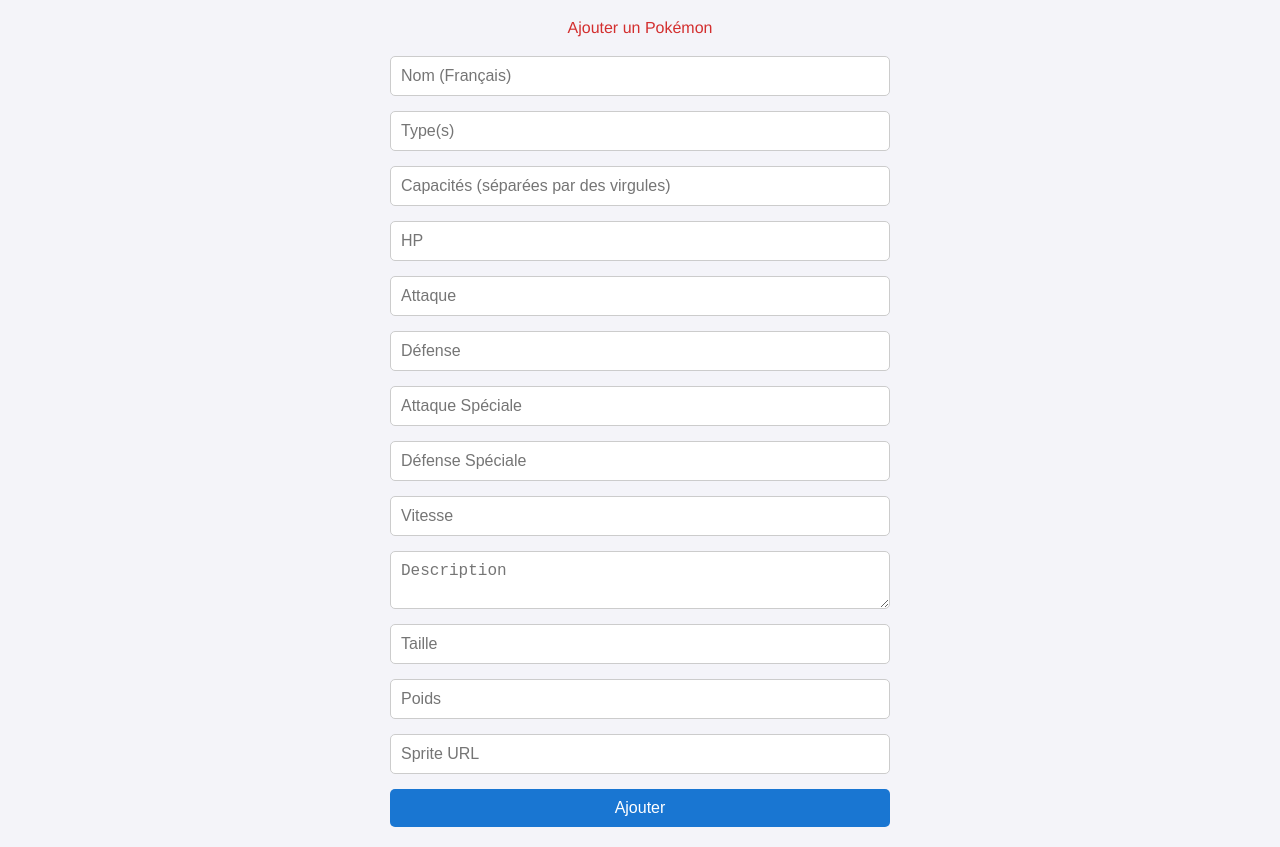
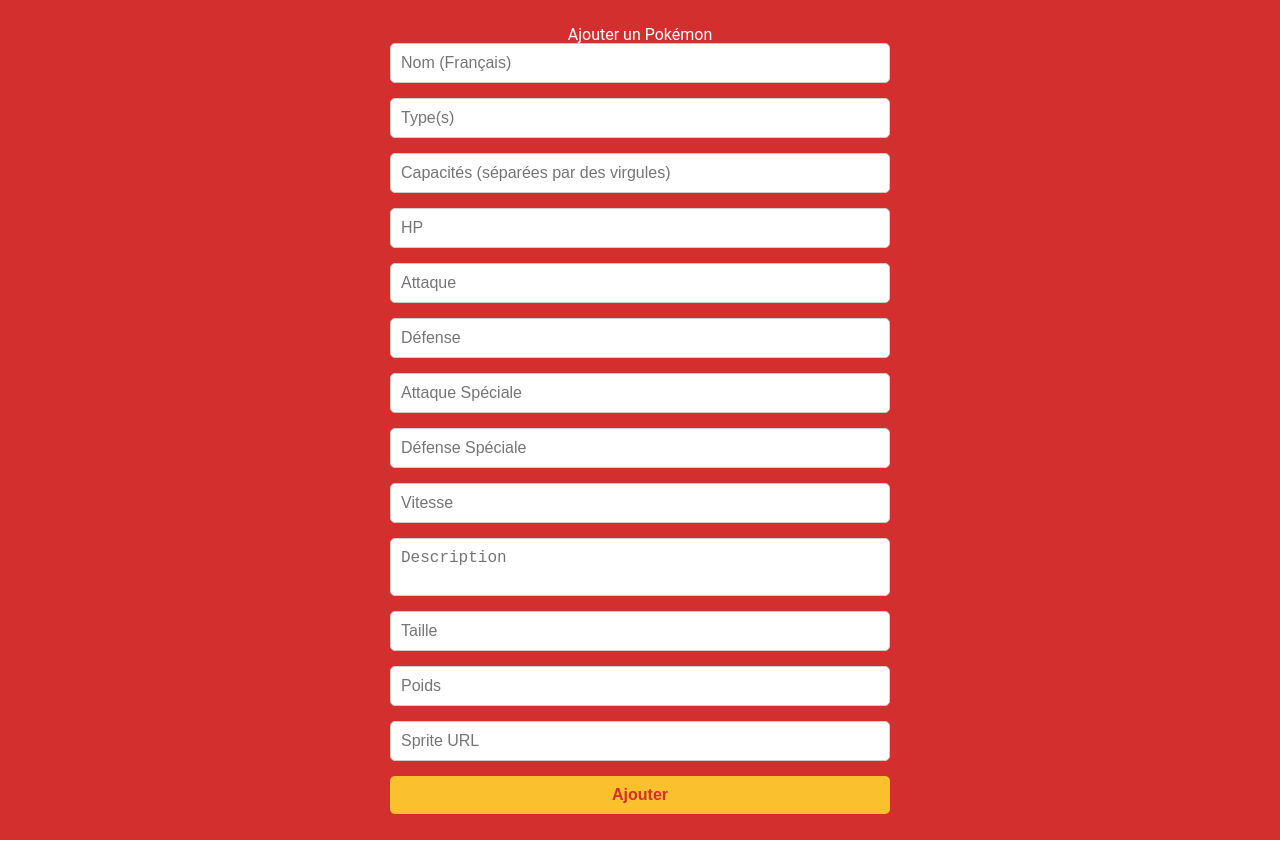
Before and after one commit to LucasBroda/pokedex, a React (Vite) app: page /ajout in a window 1280 px wide. Built offline with nearby package versions, Linux system fonts and the light colour scheme.

Commit message:
feat(pokemonController): vérification basé sur le nom

```diff
--- a/src/app/pages/ajout/ajout.module.css
+++ b/src/app/pages/ajout/ajout.module.css
@@ -3,14 +3,25 @@
   flex-direction: column;
   align-items: center;
   justify-content: center;
+  min-height: 100vh;
+  background-color: #d32f2f; /* Rouge vif */
+  color: #fff;
+  font-family: 'Roboto', sans-serif;
   padding: 20px;
-    background-color: #f4f4f9;
-    min-height: 100vh;
 }
 
-  h1 {
-    color: #d32f2f; /* Rouge vif pour le thème Pokédex */
+.header {
+  text-align: center;
   margin-bottom: 20px;
+}
+
+.h1 {
+  font-size: 2.5rem;
+  margin-bottom: 10px;
+}
+
+.header p {
+  font-size: 1.2rem;
 }
 
 .form {
@@ -28,13 +39,19 @@
   border-radius: 5px;
 }
 
+textarea {
+  resize: none;
+}
+
 button {
-    background-color: #1976d2; /* Bleu vif pour le bouton */
-    color: white;
+  background-color: #fbc02d; /* Jaune vif */
+  color: #d32f2f; /* Rouge vif */
+  font-weight: bold;
   cursor: pointer;
   border: none;
+  border-radius: 5px;
 }
 
 button:hover {
-    background-color: #1565c0; /* Bleu légèrement plus foncé au survol */
+  background-color: #f9a825; /* Jaune légèrement plus foncé */
 }
--- a/src/app/pages/ajout/ajout.tsx
+++ b/src/app/pages/ajout/ajout.tsx
@@ -1,4 +1,5 @@
 import React, { useState } from "react";
+import { useNavigate } from "react-router-dom";
 import styles from "./ajout.module.css";
 
 function Ajout() {
@@ -18,6 +19,8 @@
     weight: "",
     hires: "",
   });
+
+  const navigate = useNavigate();
 
   const handleChange = (e: React.ChangeEvent<HTMLInputElement | HTMLTextAreaElement>) => {
     const { name, value } = e.target;
@@ -72,8 +75,9 @@
           description: "",
           height: "",
           weight: "",
-          hires: ""
+          hires: "",
         });
+        navigate("/"); // Rediriger vers la page d'accueil
       } else {
         alert("Erreur lors de l'ajout du Pokémon.");
       }
```
Also changed, not shown: 1 other file (tests, documents, lock files or other folders). Lines whose indentation alone changed are shown as unchanged.
